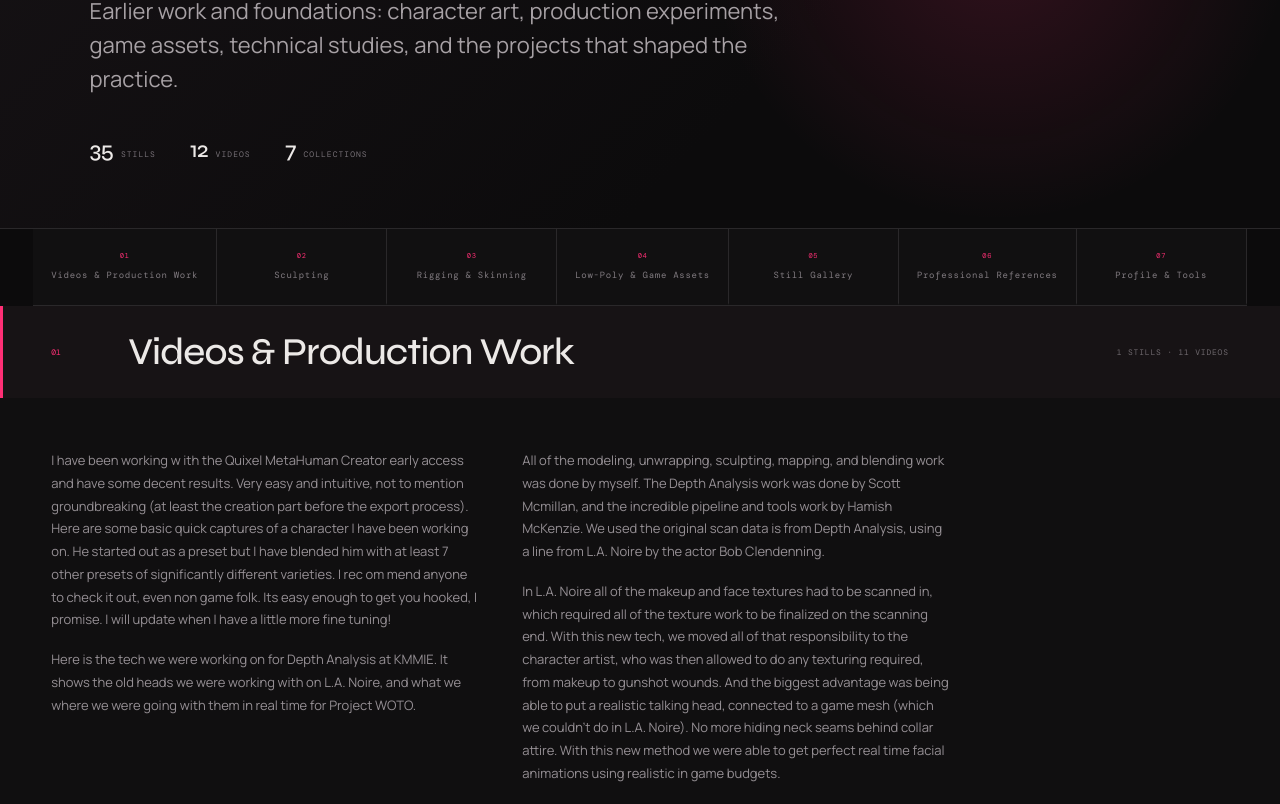
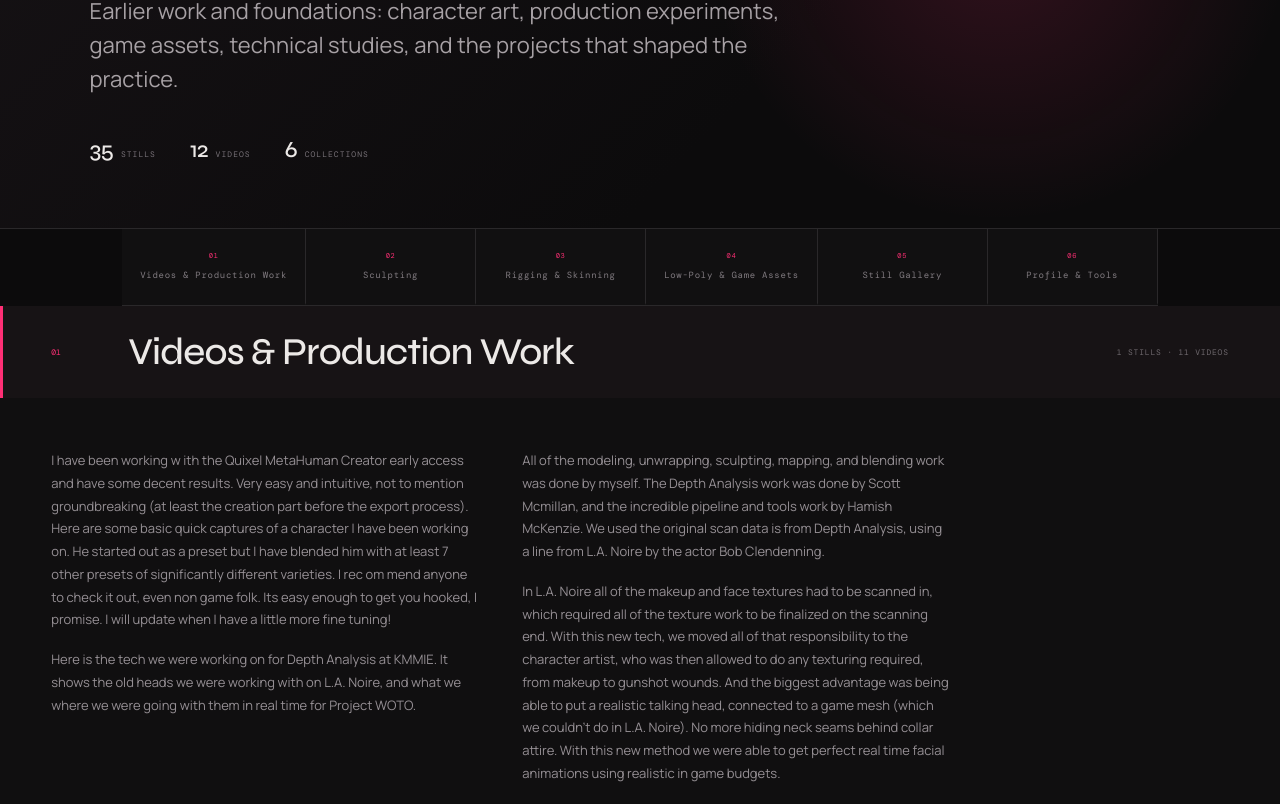
Before and after one commit to dreadstache/dreadstache-portfolio, a Next.js app: page /archive in a window 1280 px wide. Shown: the part 316-1120 px from the top of the page. Built offline with nearby package versions, Linux system fonts and the light colour scheme; no server answers; a web font is replaced by a local one.

Commit message:
Hide outdated archive references (#3)

```diff
--- a/app/archive/page.tsx
+++ b/app/archive/page.tsx
@@ -8,6 +8,8 @@ function pageIntroduction(blocks: TextBlock[]) {
 }
 
 export default function ArchivePage() {
+  const visiblePages = archive.pages.filter((page) => page.slug !== "references");
+
   return (
     <main className="archivePage">
       <header className="topbar">
@@ -31,16 +33,16 @@ export default function ArchivePage() {
         <div className="archiveCounts" aria-label="Archive totals">
           <span><strong>{archive.counts.images}</strong> STILLS</span>
           <span><strong>{archive.counts.videos}</strong> VIDEOS</span>
-          <span><strong>{archive.counts.pages}</strong> COLLECTIONS</span>
+          <span><strong>{visiblePages.length}</strong> COLLECTIONS</span>
         </div>
       </section>
 
       <nav className="archiveIndex" aria-label="Archive collections">
-        {archive.pages.map((page, index) => <a key={page.slug} href={`#${page.slug}`}><span>{String(index + 1).padStart(2, "0")}</span>{page.title}</a>)}
+        {visiblePages.map((page, index) => <a key={page.slug} href={`#${page.slug}`}><span>{String(index + 1).padStart(2, "0")}</span>{page.title}</a>)}
       </nav>
 
       <div className="archiveCollections">
-        {archive.pages.map((page, index) => (
+        {visiblePages.map((page, index) => (
           <details className="archiveCollection" id={page.slug} key={page.slug} open={index === 0}>
             <summary>
               <span>{String(index + 1).padStart(2, "0")}</span>
--- a/github-pages/archive.js
+++ b/github-pages/archive.js
@@ -18,10 +18,11 @@ function renderWorkLinks(destinations) {
 }
 
 function renderArchive(archive) {
+  const visiblePages = archive.pages.filter((page) => page.slug !== "references");
   document.querySelector("#archive-date").textContent = `PRESERVED / ${archive.archivedAt.slice(0, 10)}`;
-  document.querySelector("#archive-counts").innerHTML = `<span><strong>${archive.counts.images}</strong> STILLS</span><span><strong>${archive.counts.videos}</strong> VIDEOS</span><span><strong>${archive.counts.pages}</strong> COLLECTIONS</span>`;
-  document.querySelector("#archive-index").innerHTML = archive.pages.map((page, index) => `<a href="#${page.slug}"><span>${String(index + 1).padStart(2, "0")}</span>${escapeHtml(page.title)}</a>`).join("");
-  document.querySelector("#archive-collections").innerHTML = archive.pages.map((page, index) => {
+  document.querySelector("#archive-counts").innerHTML = `<span><strong>${archive.counts.images}</strong> STILLS</span><span><strong>${archive.counts.videos}</strong> VIDEOS</span><span><strong>${visiblePages.length}</strong> COLLECTIONS</span>`;
+  document.querySelector("#archive-index").innerHTML = visiblePages.map((page, index) => `<a href="#${page.slug}"><span>${String(index + 1).padStart(2, "0")}</span>${escapeHtml(page.title)}</a>`).join("");
+  document.querySelector("#archive-collections").innerHTML = visiblePages.map((page, index) => {
     const copy = page.text.filter((block) => block.kind === "p").slice(0, 4).map((block) => `<p>${escapeHtml(block.text)}</p>`).join("");
     const videos = page.videos.length ? `<div class="archiveVideoGrid">${page.videos.map((video) => `<a href="${video.url}" target="_blank" rel="noreferrer"><img src="${video.thumbnail}" alt="" loading="lazy"><span><strong>${escapeHtml(video.title)}</strong><small>WATCH ON YOUTUBE ↗</small></span></a>`).join("")}</div>` : "";
     const images = page.images.length ? `<div class="archiveImageGrid">${page.images.map((image, imageIndex) => `<a href="${image.src}" target="_blank" rel="noreferrer"><img src="${image.src}" alt="${escapeHtml(image.alt)}" loading="lazy"><span>${escapeHtml(page.title)} / ${String(imageIndex + 1).padStart(2, "0")}</span></a>`).join("")}</div>` : "";
```
